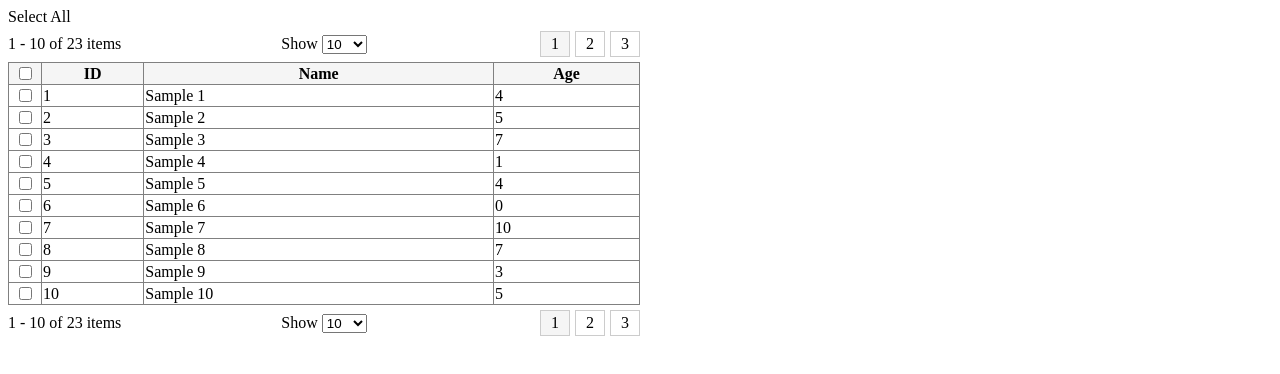
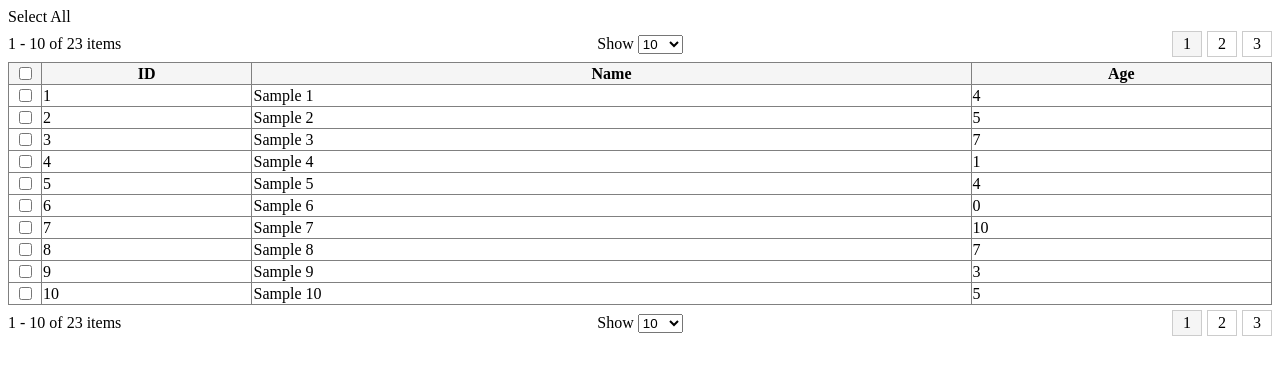
Before and after one commit to huymach91/hm-ngx-simple-table, an Angular app: page / in a window 1280 px wide. Shown: the top 374 px of the page. Built offline with nearby package versions, Linux system fonts and the light colour scheme.

Commit message:
1 file modified

```diff
--- a/src/app/app.component.html
+++ b/src/app/app.component.html
@@ -1,6 +1,3 @@
-<div class="flex">
-  <div class="form"></div>
-  <div class="table">
 <ngx-simple-table
   [config]="simpleTableConfig"
   [data]="data"
@@ -11,5 +8,3 @@
   (onChangePaginator)="onChangePaginator($event)"
 >
 </ngx-simple-table>
-  </div>
-</div>
```
Lines whose indentation alone changed are shown as unchanged.
